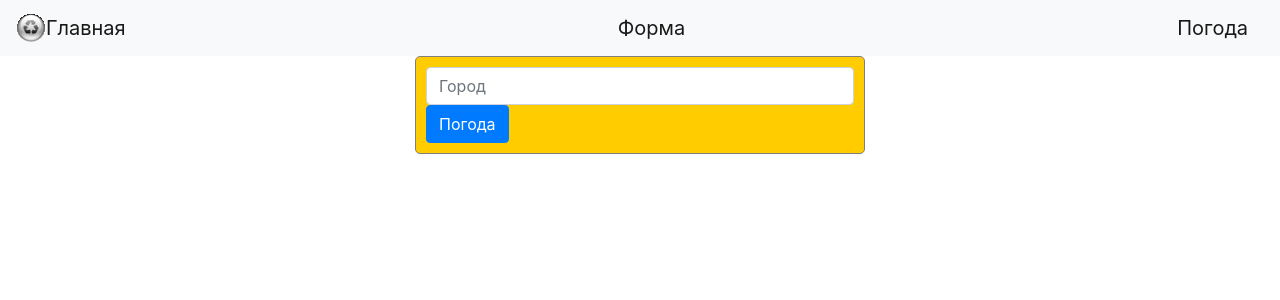
After one commit to ipapMaster/flaskLessons, a Flask app: page /weather_form in a window 1280 px wide. The commit adds this page. Shown: the top 300 px of the page. Run offline with Flask 3, Linux system fonts and the light colour scheme.

Commit message:
Weather Start

```diff
--- a/main.py
+++ b/main.py
@@ -38,6 +38,16 @@ def vartest():
 def slogan():
     return 'Ибо крепка, как смерть, любовь!<br><a href="/">Назад</a>'
 
+@app.route('/weather_form', methods=['GET', 'POST'])
+def weather_form():
+    if request.method == 'GET':
+        return render_template('weather_form.html',
+                               title='Выбор города')
+    elif request.method == 'POST':
+        town = request.form.get('town')
+        return render_template('weather.html',
+                               title=f'Погода в городе {town}',
+                               town=town)
 
 @app.route('/form_sample', methods=['GET', 'POST'])
 def form_sample():
--- a/templates/base.html
+++ b/templates/base.html
@@ -17,6 +17,7 @@
             <img src="../static/images/logo.gif" width="30" height="30"
                  class="d-inline-block align-top" alt="">Главная</a>
         <a class="navbar-brand" href="/form_sample">Форма</a>
+        <a class="navbar-brand" href="/weather_form">Погода</a>
     </nav>
 </header>
 <!--Главный контент страницы-->
--- /dev/null
+++ b/templates/weather.html
@@ -0,0 +1,5 @@
+{% extends "base.html" %}
+
+{% block content %}
+    <h1>{{town}}</h1>
+{% endblock %}
--- /dev/null
+++ b/templates/weather_form.html
@@ -0,0 +1,8 @@
+{% extends "base.html" %}
+
+{% block content %}
+    <form method="post" class="login_form">
+        <input type="text" name="town" class="form-control" placeholder="Город">
+        <button type="submit" class="btn btn-primary">Погода</button>
+    </form>
+{% endblock %}
```
